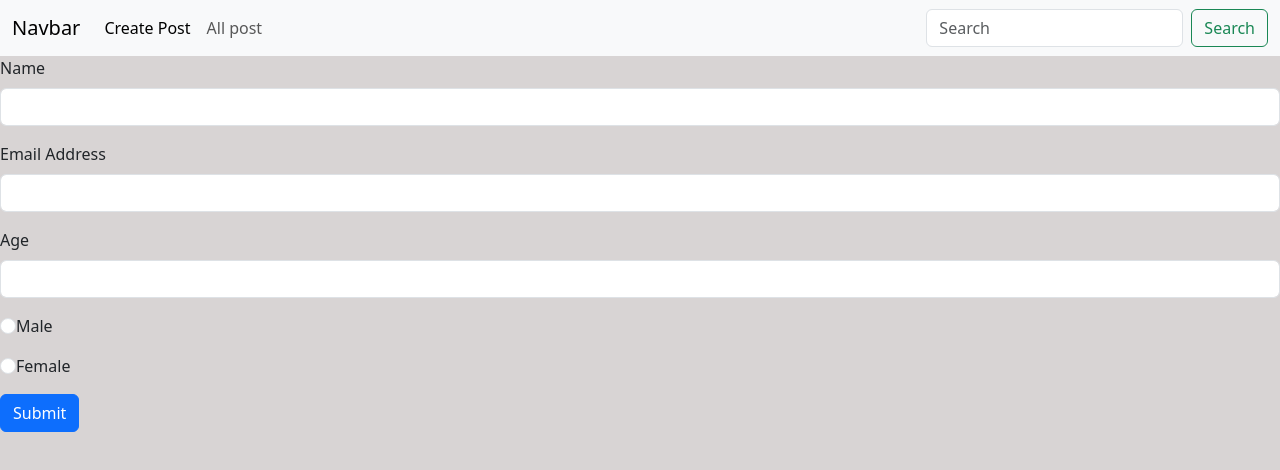
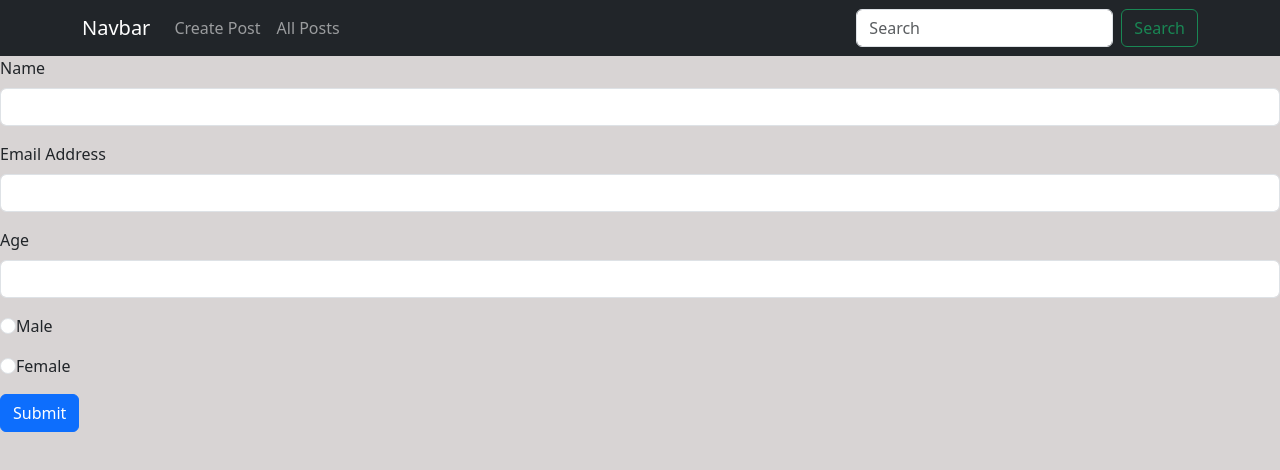
Before and after one commit to saurav-95-dev/React-Redux-CRUD, a React (Vite) app: page / in a window 1280 px wide. Shown: the top 470 px of the page. Built offline with nearby package versions, Linux system fonts and the light colour scheme.

Commit message:
Navbar-ui-fixed

```diff
--- a/src/components/Navbar.jsx
+++ b/src/components/Navbar.jsx
@@ -1,44 +1,34 @@
 import React from "react";
 import { Link } from "react-router-dom";
 
-export default function App(){
-
-    return(
-        <div>
-            <nav className="navbar navbar-expand-lg bg-body-tertiary">
-                <div className="container-fluid">
-                    <a className="navbar-brand" href="#">Navbar</a>
-                    <button className="navbar-toggler" type="button" data-bs-toggle="collapse" data-bs-target="#navbarSupportedContent" aria-controls="navbarSupportedContent" aria-expanded="false" aria-label="Toggle navigation">
+export default function Navbar() {
+  return (
+    <nav className="navbar navbar-expand-lg navbar-dark bg-dark">
+      <div className="container">
+        <Link className="navbar-brand" to="/">Navbar</Link>
+        <button
+          className="navbar-toggler"
+          type="button"
+          data-bs-toggle="collapse"
+          data-bs-target="#navbarNav"
+        >
           <span className="navbar-toggler-icon"></span>
         </button>
-                    <div className="collapse navbar-collapse" id="navbarSupportedContent">
-                        <ul className="navbar-nav me-auto mb-2 mb-lg-0">
+        <div className="collapse navbar-collapse" id="navbarNav">
+          <ul className="navbar-nav me-auto">
             <li className="nav-item">
-                                <Link to="/" className="nav-link active" >Create Post </Link>
+              <Link to="/" className="nav-link">Create Post</Link>
             </li>
             <li className="nav-item">
-                               <Link to="/read" className="nav-link">All post</Link>
+              <Link to="/read" className="nav-link">All Posts</Link>
             </li>
-                            {/* <li className="nav-item dropdown">
-                                <a className="nav-link dropdown-toggle" href="#" role="button" data-bs-toggle="dropdown" aria-expanded="false">
-                                    Dropdown
-                                </a>
-                                <ul className="dropdown-menu">
-                                    <li><a className="dropdown-item" href="#">Action</a></li>
-                                    <li><a className="dropdown-item" href="#">Another action</a></li>
-                                    <li className="dropdown-divider"></li>
-                                    <li><a className="dropdown-item" href="#">Something else here</a></li>
           </ul>
-                            </li> */}
-
-                        </ul>
-                        <form className="d-flex" role="search">
-                            <input className="form-control me-2" type="search" placeholder="Search" aria-label="Search"/>
+          <form className="d-flex">
+            <input className="form-control me-2" type="search" placeholder="Search" />
             <button className="btn btn-outline-success" type="submit">Search</button>
           </form>
         </div>
       </div>
     </nav>
-        </div>
   );
 }
```
Lines whose indentation alone changed are shown as unchanged.
